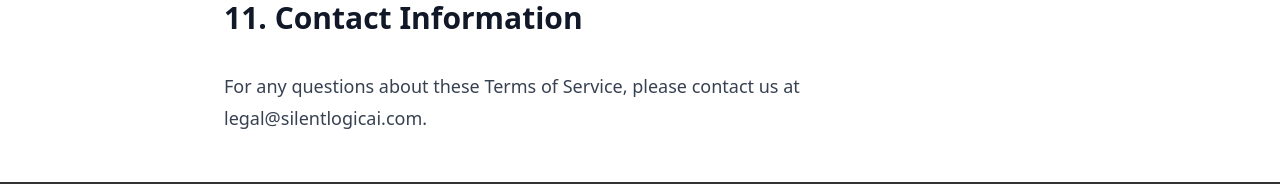
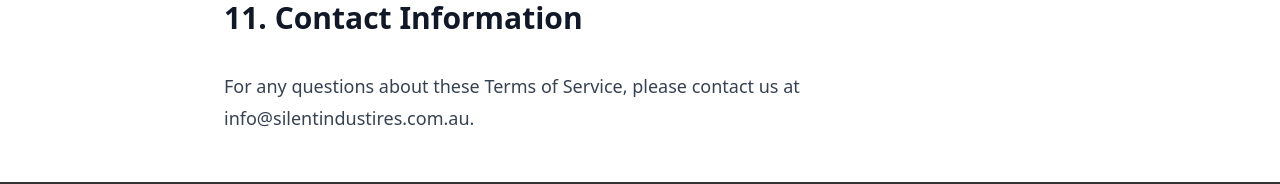
Before and after one commit to OperationSHA256/SilentLogicAI, a React (Vite) app: page /legal/terms in a window 1280 px wide. Shown: the part 2498-2682 px from the top of the page. Built offline with nearby package versions, Linux system fonts and the light colour scheme; no server answers.

Commit message:
Update terms of service email address

```diff
--- a/src/pages/Legal/TermsOfService.tsx
+++ b/src/pages/Legal/TermsOfService.tsx
@@ -67,7 +67,7 @@ export default function TermsOfService() {
 
           <h2>11. Contact Information</h2>
           <p>
-            For any questions about these Terms of Service, please contact us at legal@silentlogicai.com.
+            For any questions about these Terms of Service, please contact us at info@silentindustires.com.au.
           </p>
         </div>
       </div>
```
